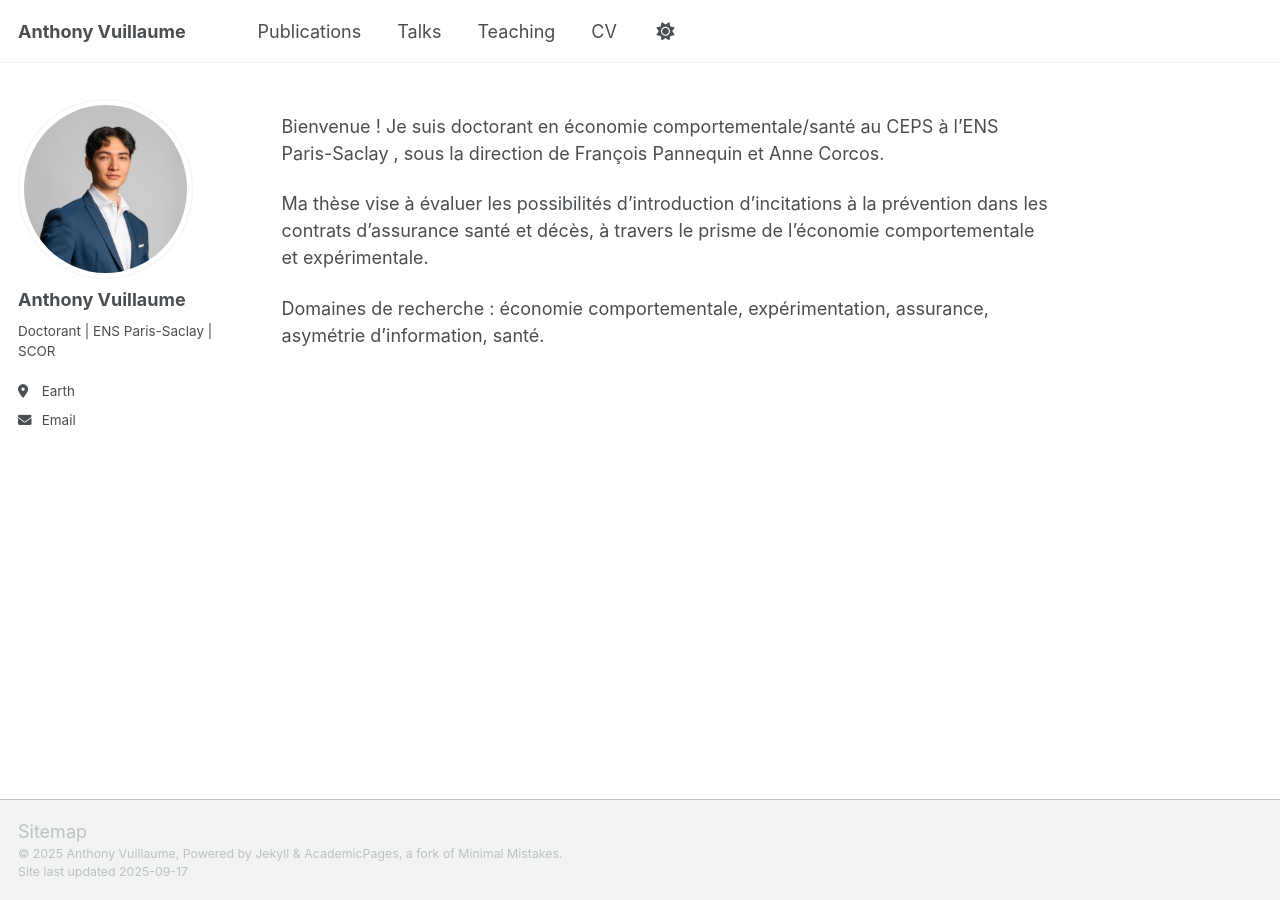
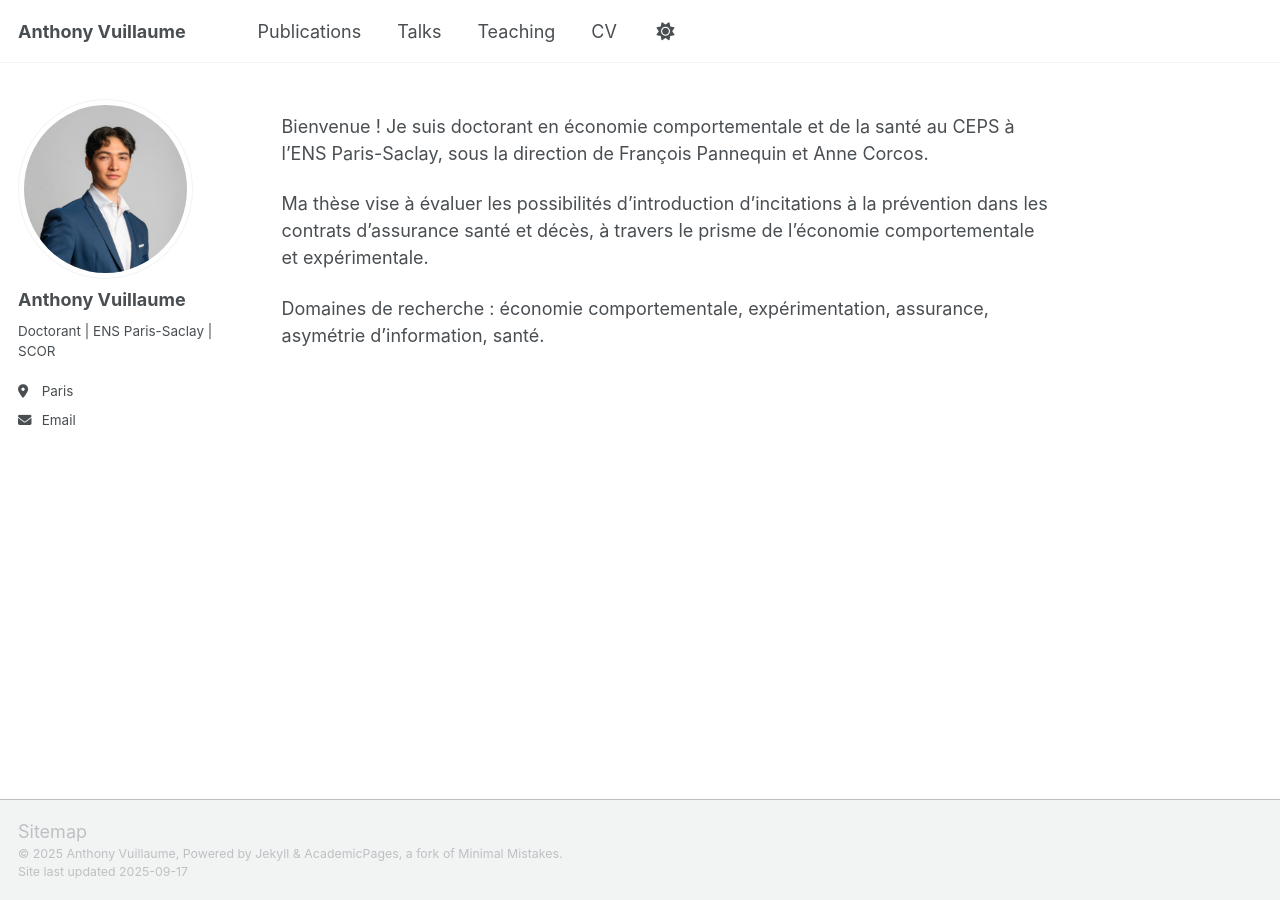
Before and after one commit to avuillaume/avuillaume.github.io, a Jekyll site: the page built from _pages/about.md, in a window 1280 px wide. Built offline with Jekyll 4.4.1, drawn with Linux system fonts in a browser that asks for light colours; a script that is not in the unit is left out.

Commit message:
Votre message de commit

```diff
--- a/_config.yml
+++ b/_config.yml
@@ -26,7 +26,7 @@ author:
   name             : "Anthony Vuillaume"
   pronouns         : # example: "she/her"
   bio              : "Doctorant | ENS Paris-Saclay | SCOR"
-  location         : "Earth"
+  location         : "Paris"
   #employer         : "Red Brick University"
   #uri              : # URL
   email            : "anthony.vuillaume@ens-paris-saclay.fr"
--- a/_pages/about.md
+++ b/_pages/about.md
@@ -7,7 +7,7 @@ redirect_from:
   - /about.html
 ---
 
-Bienvenue ! Je suis doctorant en économie comportementale/santé  au CEPS à l'ENS Paris-Saclay , sous la direction de François Pannequin et Anne Corcos.
+Bienvenue ! Je suis doctorant en économie comportementale et de la santé au CEPS à l'ENS Paris-Saclay, sous la direction de François Pannequin et Anne Corcos.
 
  Ma thèse vise  à évaluer les possibilités d’introduction d’incitations à la prévention dans les contrats d’assurance santé et décès, à travers le prisme de l’économie comportementale et expérimentale.
 
```
